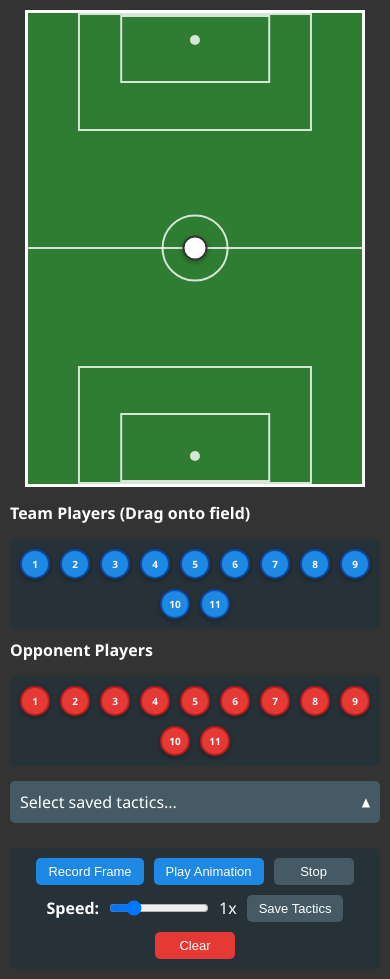
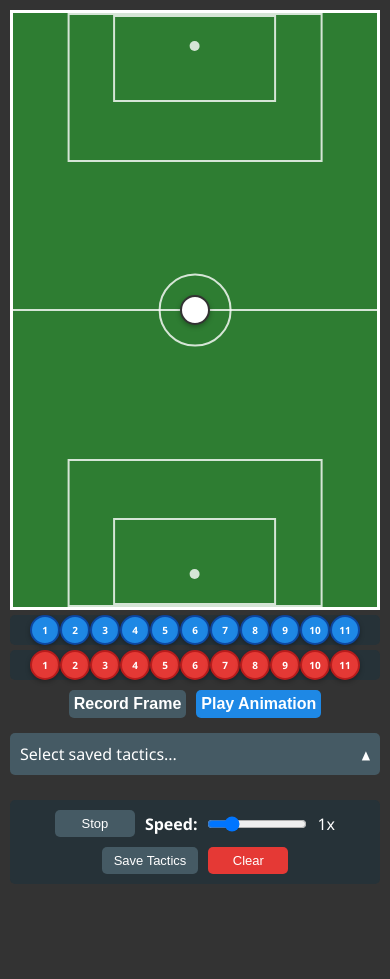
Before and after one commit to Sachintherichestperson/Football-Tactics, a website: page Football.html in a window 390 px wide. After the commit the page ends 894 px from the top, so only its background shows below. Drawn offline with Linux system fonts and the light colour scheme; no server answers.

Commit message:
Update Football.html

```diff
--- a/Football.html
+++ b/Football.html
@@ -49,13 +49,14 @@
     .football-container {
       width: 100%;
       display: flex;
-      flex-direction: column;
-      align-items: center;
-      gap: 15px;
+      flex-direction: row;
+      gap: 5px;
     }
 
+
+
     .football-field {
-      width: 92%;
+      width: 100%;
       max-width: 800px;
       aspect-ratio: 80/112;
       position: relative;
@@ -210,25 +211,34 @@
       width: 100%;
       max-width: 800px;
       display: flex;
+      flex-direction: row;
+      gap: 5px;
+      height: fit-content;
+    }
+
+    .column-push{
+      display: flex;
       flex-direction: column;
-      gap: 10px;
+      width: 15%;
     }
 
     .bench {
-      width: 100%;
-      padding: 10px;
+      width: 46%;
+      /* padding: 10px; */
       background-color: var(--bench-bg);
       border-radius: 5px;
       display: flex;
       flex-wrap: wrap;
       gap: 10px;
       justify-content: center;
+      height: fit-content;
     }
 
     .bench-title {
       font-weight: bold;
       margin-bottom: 5px;
       color: var(--text-color);
+      display: none;
     }
 
     .bench .player {
@@ -385,7 +395,56 @@
       width: 100px;
     }
 
-    @media (max-width: 768px) {
+    .primary1, .primary{
+      border: none;
+      background-color: var(--control-bg);
+      color: white;
+      cursor: pointer;
+      font-size: 8px;
+      font-weight: 800;
+      border-radius: 5px;
+      transition: background-color 0.3s, transform 0.2s;
+      padding: 5px;
+    }
+
+    .primary{
+      background-color: #1e88e5;
+    }
+
+    .buttons-cont{
+      flex-direction: column;
+      padding-top: 10px;
+      display: flex;
+      gap: 10px;
+    }
+
+    /* New styles for positioning players on the right side */
+    /* @media (min-width: 768px) {
+      .football-container {
+        flex-direction: row;
+        justify-content: center;
+        align-items: flex-start;
+        gap: 20px;
+      }
+
+      .bench-container {
+        max-width: 135px;
+        order: -1;
+      }
+
+      .player {
+        width: 29px;
+        height: 29px;
+        font-size: 16px;
+      }
+
+      .football-ball {
+        width: 35px;
+        height: 35px;
+      }
+    } */
+
+    /* @media (max-width: 767px) {
       .player {
         width: 35px;
         height: 35px;
@@ -402,7 +461,50 @@
         font-size: 14px;
         min-width: 100px;
       }
+    } */
+
+    @media (max-width: 768px){
+      .football-container{
+        flex-direction: column-reverse;
       }
+
+      .football-field{
+        height: 880px;
+      }
+
+      .column-push{
+        width: 100%;
+      }
+
+      .bench-container{
+        flex-direction: column;
+      }
+
+      .bench{
+        width: 100%;
+        flex-wrap: unset;
+        gap: unset;
+      }
+
+      .primary1, .primary{
+        padding: 5px;
+        font-size: 16px;
+        justify-content: center;
+      }
+
+      .buttons-cont{
+        display: flex;
+        flex-direction: row;
+        justify-content: center;
+      }
+    }
+
+    @media (max-width: 554px){
+        .football-field{
+            height: 540px;
+        }
+    }
+
 
     @media (max-width: 480px) {
       section {
@@ -425,33 +527,90 @@
         min-width: 80px;
       }
     }
+
+    @media (max-width: 396px){
+      .football-container{
+        flex-direction: column-reverse;
+      }
+
+      .football-field{
+        height: 600px;
+      }
+
+      .column-push{
+        width: 100%;
+      }
+
+      .bench-container{
+        flex-direction: column;
+      }
+
+      .bench{
+        width: 100%;
+        flex-wrap: unset;
+        gap: unset;
+      }
+
+      .primary1, .primary{
+        padding: 5px;
+        font-size: 16px;
+        justify-content: center;
+      }
+
+      .buttons-cont{
+        display: flex;
+        flex-direction: row;
+        justify-content: center;
+      }
+    }
+
+    @media (max-width: 380px) {
+      .football-field{
+        height: 540px;
+      }
+    }
+
+    @media (max-width: 320px){
+      .football-container{
+        flex-direction: column-reverse;
+      }
+
+      .football-field{
+        height: 490px;
+      }
+
+      .column-push{
+        width: 100%;
+      }
+
+      .bench-container{
+        flex-direction: column;
+      }
+
+      .bench{
+        width: 100%;
+        flex-wrap: unset;
+        gap: unset;
+      }
+
+      .primary1, .primary{
+        padding: 5px;
+        font-size: 16px;
+        justify-content: center;
+      }
+
+      .buttons-cont{
+        display: flex;
+        flex-direction: row;
+      }
+    }
+
   </style>
 </head>
 <body>
 <section>
   <div class="football-container">
-    <div class="football-field" id="field">
-      <div class="field-markings">
-        <div id="statusMessage" class="status-message"></div>
-        <div class="center-line"></div>
-        <div class="center-circle"></div>
-        <div class="center-spot"></div>
-
-        <div class="penalty-area top-area">
-          <div class="goal-area top-area"></div>
-          <div class="penalty-spot top-penalty-spot"></div>
-        </div>
-
-        <div class="penalty-area bottom-area">
-          <div class="goal-area bottom-area"></div>
-          <div class="penalty-spot bottom-penalty-spot"></div>
-        </div>
-      </div>
-
-      <div class="football-ball" id="footballBall"></div>
-    </div>
-  </div>
-
+    <div class="column-push">
       <div class="bench-container">
         <div class="bench-title">Team Players (Drag onto field)</div>
         <div class="bench" id="teamBench">
@@ -485,6 +644,33 @@
           <div class="player red">11</div>
         </div>
     </div>
+    <div class="buttons-cont">
+      <button id="recordFrame" class="primary1">Record Frame</button>
+      <button id="playRecording" class="primary">Play Animation</button>
+    </div>
+    </div>
+
+    <div class="football-field" id="field">
+      <div class="field-markings">
+        <div id="statusMessage" class="status-message"></div>
+        <div class="center-line"></div>
+        <div class="center-circle"></div>
+        <div class="center-spot"></div>
+
+        <div class="penalty-area top-area">
+          <div class="goal-area top-area"></div>
+          <div class="penalty-spot top-penalty-spot"></div>
+        </div>
+
+        <div class="penalty-area bottom-area">
+          <div class="goal-area bottom-area"></div>
+          <div class="penalty-spot bottom-penalty-spot"></div>
+        </div>
+      </div>
+
+      <div class="football-ball" id="footballBall"></div>
+    </div>
+  </div>
 
   <div class="recording-selector-container">
     <!-- Custom Select Implementation -->
@@ -499,8 +685,6 @@
   </div>
 
   <div class="controls">
-    <button id="recordFrame" class="primary">Record Frame</button>
-    <button id="playRecording" class="primary">Play Animation</button>
     <button id="stopRecording">Stop</button>
     <div class="speed-control">
       <label for="animationSpeed">Speed:</label>
```
Lines whose indentation alone changed are shown as unchanged.
